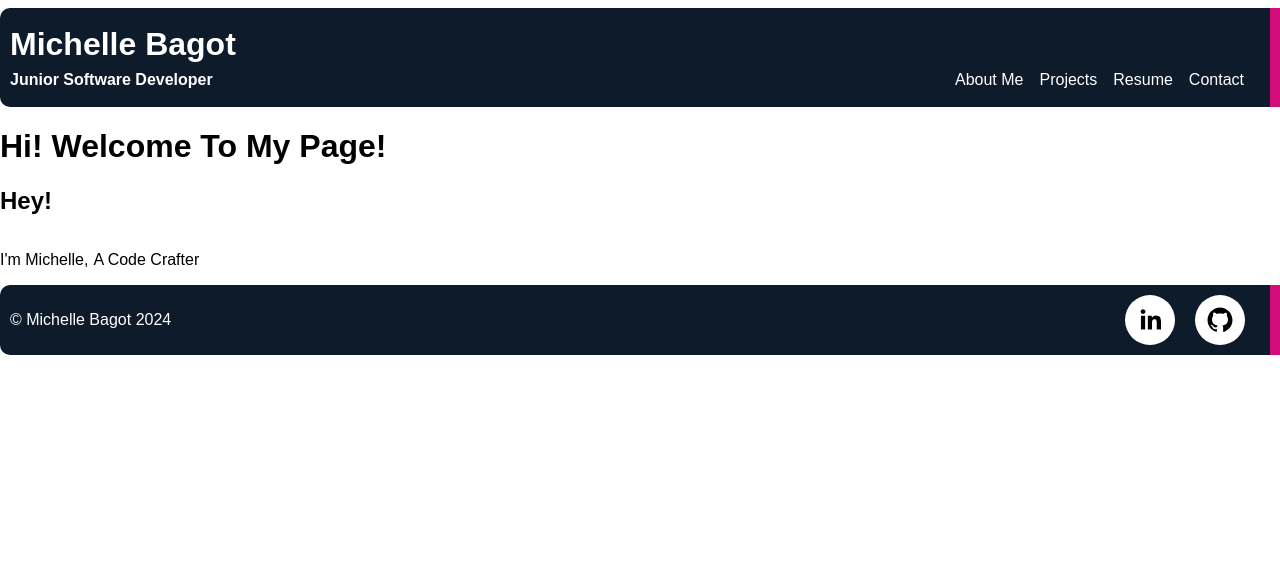
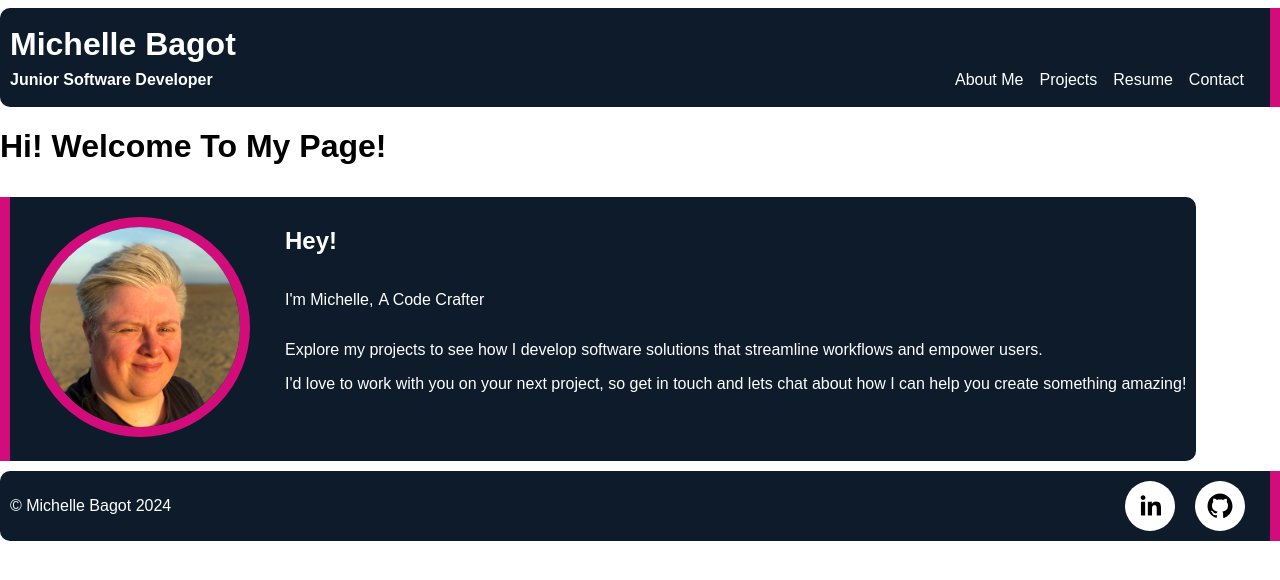
Before and after one commit to Michellebagot/Michelle-Bagot-Portfolio-Website, a React (Vite) app: page / in a window 1280 px wide. Shown: the top 580 px of the page. Built offline with nearby package versions, Linux system fonts and the light colour scheme.

Commit message:
stashed changes

```diff
--- a/src/App.css
+++ b/src/App.css
@@ -26,6 +26,7 @@ body {
     margin-right: auto;
   }
 }
+
 .cardComponent{
   display: flex;
   justify-content: space-between;
@@ -36,6 +37,7 @@ body {
   border-radius: 0 10px 10px 0;
   border-left: #d30c7b solid 10px;
 }
+
 .footerComponent{
     left: 0;
     position: absolute;
--- a/src/components/Home/Home.jsx
+++ b/src/components/Home/Home.jsx
@@ -2,7 +2,6 @@ import CTA from "../CTA/CTA";
 import Intro from "../Intro/Intro";
 
 const Home = () => {
-    console.log("i'm from the Home")
   return (
     <>
       <h1>Hi! Welcome To My Page!</h1>
--- a/src/components/Intro/Intro.jsx
+++ b/src/components/Intro/Intro.jsx
@@ -1,16 +1,26 @@
-import CTA from "../CTA/CTA"
-import './intro.css'
+import CTA from "../CTA/CTA";
+import "./intro.css";
 
 const Intro = () => {
+  return (
+    <>
+      <div className="cardContainer">
+        <div className="headshotDiv">
+          <img
+            src="./assets/MB-headshot.jpg"
+            alt="Michelle Bagot Headshot"
+            className="headshotImg"
+          />
+        </div>
+        <div className="introTextDiv">
+            <h2>Hey!</h2>
+          <p className="inlineParagraph">I'm Michelle, {<CTA />}</p>
+          <p>Explore my projects to see how I develop software solutions that streamline workflows and empower users.</p>
+          <p>I'd love to work with you on your next project, so get in touch and lets chat about how I can help you create something amazing!</p>
+        </div>
+      </div>
+    </>
+  );
+};
 
-    return(
-        <>
-        <h2>Hey!</h2>
-        <p className="inlineParagraph">I'm Michelle, {<CTA />}</p>
-
-        </>
-    )
-
-}
-
-export default Intro
+export default Intro;
--- a/src/components/Intro/intro.css
+++ b/src/components/Intro/intro.css
@@ -8,3 +8,33 @@
     margin: 0;
     padding: 0 5px;
 }
+
+.cardContainer {
+    margin-top: 10px;
+    margin-bottom: 10px;
+    padding: 10px;
+    background-color: #0d1b2a;
+    color: white;
+    border-radius: 0 10px 10px 0;
+    border-left: #d30c7b solid 10px;
+    display: inline-flex;
+}
+
+.headshotImg {
+    display: inline-block;
+    width: 200px;
+    border-radius: 50%;
+    border: #d30c7b solid 10px;
+}
+
+.headshotDiv {
+    display: inline-block;
+    margin: 10px;
+    align-items: center;
+}
+
+.introTextDiv {
+    display: inline-block;
+    margin-left: 25px;
+    vertical-align: top;
+}
```
